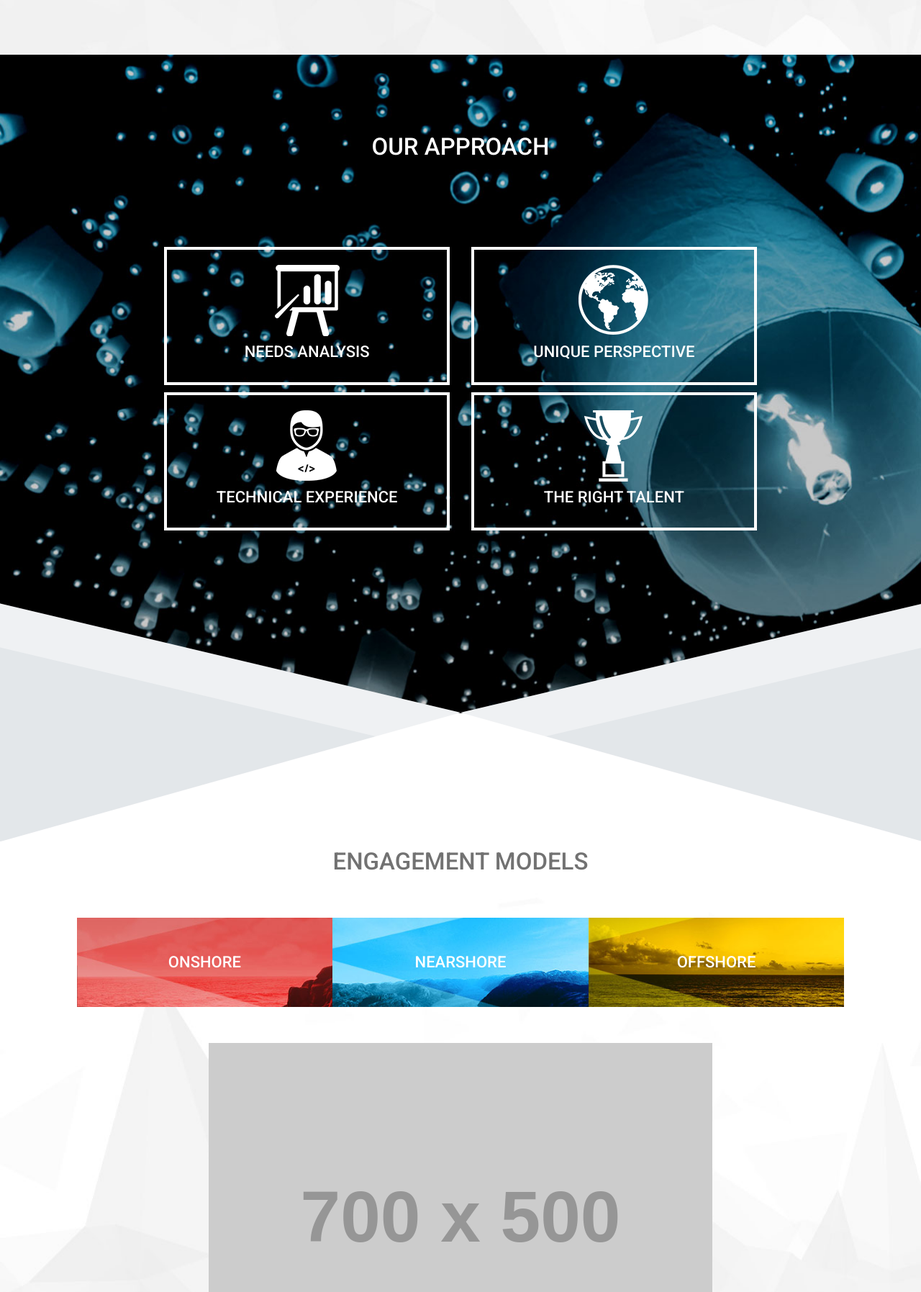
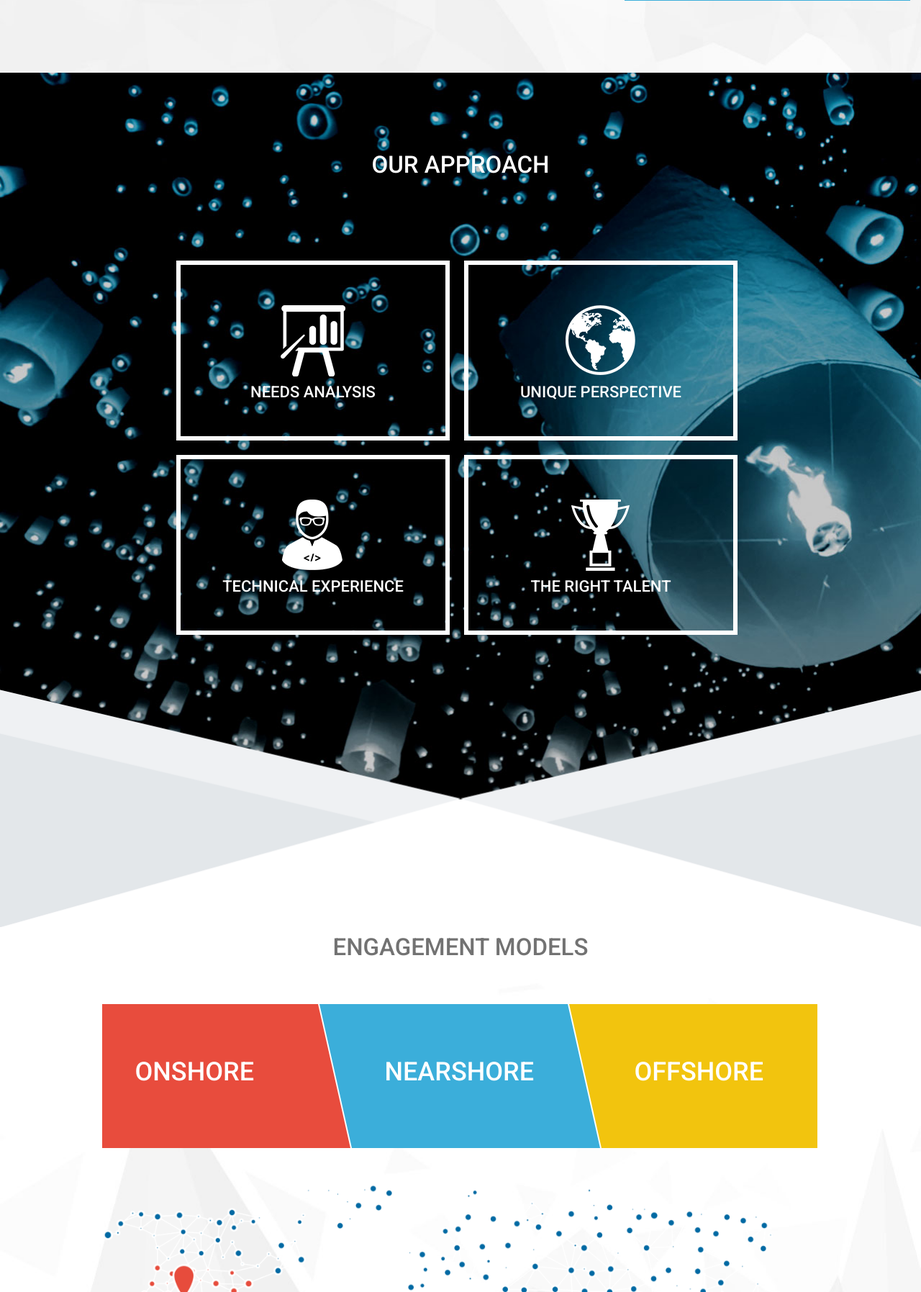
Before and after one commit to LauraDSJ/-_Adv2.0, a PHP site: page / in a window 1280 px wide. Shown: the part 3762-5557 px from the top of the page at 72% size. Run offline with PHP 8.4, Linux system fonts and the light colour scheme; grey boxes labelled with a size stand in for pictures from a placeholder-image service; some libraries are stand-ins or nearby versions.

Commit message:
Added the animated content for the last sections
added time-line / the map / and the sliding accordion

Commented the static content

```diff
--- a/css/content-style.css
+++ b/css/content-style.css
@@ -76,13 +76,13 @@ body {background: #999;}
 	100% { transform:rotate(360deg); opacity: 0;}
 }
 .section {width: 100%; padding: 50px 0;position: relative;}
-.box {position:absolute; width: 325px; height: 200px; -webkit-transition: all 0.5s;
+.box {position:absolute; width: 355px; height: 200px; -webkit-transition: all 0.5s;
 	-moz-transition: all 0.5s;
 	-o-transition: all 0.5s;
 	transition: all 0.5s; overflow: hidden;}
 
 	#box1:hover {
-		width: 925px;
+		width: 995px;
 
 		background:#e84c3d;
 		z-index: 105;
@@ -92,8 +92,8 @@ body {background: #999;}
 	#box1 .box-cont {background:#e84c3d;}
 
 
-	#box2 {left: 280px;
-		width: 365px; z-index: 101;	}
+	#box2 {left: 302px;
+		width: 390px; z-index: 101;	}
 		#box2 .box-skew {border-bottom: 200px solid #3baeda;}
 		#box2 .box-cont {background:#3baeda; }
 		#box2 .box-skew-l {
@@ -102,7 +102,7 @@ body {background: #999;}
 		}
 
 
-		#box3 {left: 605px; z-index: 102;	}
+		#box3 {left: 649px; z-index: 102;	}
 		#box3 .box-skew {border-bottom: 200px solid #f2c40e;}
 		#box3 .box-cont {background:#f2c40e;}
 		#box3 .box-skew-l {
@@ -110,13 +110,13 @@ body {background: #999;}
 		}
 
 		#box2:hover {
-			width: 925px;
+			width: 995px;
 			left: 0px;
 			z-index: 105;
 			background:#3baeda;
 		}
 		#box3:hover {
-			width: 925px;
+			width: 995px;
 			left: 0px;
 			z-index: 105;
 			background:#f2c40e;
@@ -124,7 +124,7 @@ body {background: #999;}
 
 
 
-		.box-cont { width: 275px; height: 200px; float: left;}
+		.box-cont { width: 300px; height: 200px; float: left;}
 
 		.box-skew {
 
@@ -149,7 +149,7 @@ body {background: #999;}
 				border: 6px solid white;
 				text-align: center; color:#fff; overflow: hidden;
 			}
-			.bsquare:hover {background:rgba(255,255,255,0.8); color:#3badda}
+			.bsquare:hover {background:rgba(255,255,255,0.9); color:#3badda}
 			#bsquare1 {left: 0px;top:0px;z-index: 113; }
 			#bsquare2 {left: 400px;top:0px;z-index: 112; }
 			#bsquare3 {left: 0px; top:270px;z-index: 111;}
@@ -178,11 +178,12 @@ body {background: #999;}
 				.box-cont:hover + .box-skew {display: none;}
 				.box-cont:hover .box-cont-title-s {padding-right: 50px;}
 
-				h1, h2, h3, h4, h5 {text-transform: uppercase;}
-				.centrise-t { height: 60%;
-					padding: 15% 20% 0;
-					text-align: center;
-					width: 60%;}
+				h1, h2, h3, h4, h5, h6 {text-transform: uppercase!important;}
+				.centrise-t {   height: 80%;
+    margin: 15% auto;
+
+    text-align: center;
+    width: 80%;}
 					.hiden-f {display: none;}
 
 					.bsquare:hover .hiden-f {display: inherit;}
@@ -197,7 +198,7 @@ body {background: #999;}
 					#icon-t-4 {background-image: url("img/our-approach-icon4-white.png");}
 					#bsquare4:hover #icon-t-4 {background-image: url("img/our-approach-icon4-b.png");}
 
-				#adv-map {width: 969px; height:500px;position: relative;}
+				#adv-map {width: 995px; height:500px;position: relative;margin:0 auto;}
 				.map-part {width: 33%; height: 80%; float: left;z-index: 299;}
 				#adv-map-img {width: 100%; height: 100%;
 					top:0px; left: 0px;background: url("img/map-america.png") no-repeat; background-size: 969px 500px;}
@@ -260,3 +261,6 @@ body {background: #999;}
 #tl-content6 .tl-c-img {background: url("img/tl-active-6.png") no-repeat 0 0;}
 #tl-content7 .tl-c-img {background: url("img/tl-active-7.png") no-repeat 0 0;}
 #tl-content8 .tl-c-img {background: url("img/tl-active-8.png") no-repeat 0 0;}
+
+#bs-container {position:relative; margin: 0 auto; width: 800px; height: 500px; }
+#box-container {position:relative; margin: 0 auto; width: 995px; height: 200px;}
--- a/index.php
+++ b/index.php
@@ -35,11 +35,15 @@
       <div class="container-fluid index-top-bg">
         <div class="row">
           <div class="col-lg-12 full-height center-element">
-          <!-- <img src="img/happify.png" alt="Happify Icon"> -->
+          <!-- <img src="img/happify.png" alt="Happify Icon">
+
+            ANIMATED HAPPIFY
+          -->
           <div id="adv-logo-a">
             <div id="logo_iner"></div>
             <div id="logo_outer"></div>
           </div>
+
         </div>
       </div><!--row-->
 
@@ -296,22 +300,60 @@
 
           <div class="separation-100"></div>
 
+         <!-- ANIMATED BOXES CONTENT -->
+
+          <div class="row" >
+
+            <div id="bs-container" class="">
+              <div class="bsquare bsquare1" id="bsquare1">
+                <div class="centrise-t">
+                  <div class="icon-t" id="icon-t-1"></div>
+                  <h6>Needs Analysis</h6>
+                  <p class="hiden-f">Before responding to an RFP, a key executive, meets with your IT executives to survey the unique requirements and pain points in your project pipeline.</p>
+                </div>
+              </div>
+              <div class="bsquare bsquare1" id="bsquare2">
+                <div class="centrise-t">
+                  <div class="icon-t" id="icon-t-2"></div>
+                  <h6>Unique Perspective</h6>
+                  <p class="hiden-f">The typical cultural, communication, and timing challenges of outsourcing are mitigated by the experience of our senior team members and the international fluency of our entire team: French, Spanish, Arabic and Berber.</p>
+                </div>
+              </div>
+              <div class="bsquare bsquare1" id="bsquare3">
+                <div class="centrise-t">
+                  <div class="icon-t" id="icon-t-3"></div>
+                  <h6>Technical Experience</h6>
+                  <p class="hiden-f">Our founders speak the language of IT executives and software architects. We understand how to package staff into the most appropriate configuration to best support in-house teams.</p>
+                </div>
+              </div>
+              <div class="bsquare bsquare1" id="bsquare4">
+                <div class="centrise-t">
+                  <div class="icon-t" id="icon-t-4"></div>
+                  <h6>The Right Talent</h6>
+                  <p class="hiden-f">With the explosion of APPs, PaaS, IaaS and the IoT markets, our founders were compelled to build production hubs on both sides of the world to help you meet the crushing demand.</p>
+                </div>
+              </div>
+            </div>
+          </div>
+
+
+<!--
           <div class="row">
             <div class="col-sm-4 col-sm-offset-2">
               <div class="text-center our-approach-btn">
                 <img src="img/our-approach-icon1-white.png" alt="Needs Analysis Icon">
                 <h6 class="text-uppercase text-white">Needs Analysis</h6>
               </div>
-        </div><!--col-sm-4-->
-
+            </div><!--col-sm-4
+<!--
             <div class="col-sm-4">
               <div class="text-center our-approach-btn">
                 <img src="img/our-approach-icon2-white.png" alt="Unique Perspective Icon">
                 <h6 class="text-uppercase text-white">Unique Perspective</h6>
               </div>
             </div><!--col-sm-4-->
-      </div><!--row-->
-
+         <!-- </div><!--row-->
+<!--
           <div class="row">
             <div class="col-sm-4 col-sm-offset-2">
               <div class=" text-center our-approach-btn">
@@ -319,14 +361,15 @@
                 <h6 class="text-uppercase text-white">Technical Experience</h6>
               </div>
             </div><!--col-sm-4-->
-
+<!--
             <div class="col-sm-4">
               <div class=" text-center our-approach-btn">
                 <img src="img/our-approach-icon4-white.png" alt="The Right Talent Icon">
                 <h6 class="text-uppercase text-white">The Right Talent</h6>
               </div>
             </div><!--col-sm-4-->
-      </div><!--row-->
+          <!--</div><!--row-->
+
 
           <div class="separation-100"></div>
 
@@ -356,18 +399,66 @@
 
           <div class="separation-50"></div>
 
+
+
+
           <!--Buttons for desktop / laptop -->
           <div class="row visible-lg visible-md">
             <div class="col-xs-10 col-xs-offset-1">
               <div class="row">
-            <div class="col-xs-4 text-center no-padding">
-              <a href="#a" class="text-uppercase model-btn" id="onshore-btn"><h6>Onshore</h6></a>
+
+
+
+     <div id="box-container">
+                <div id="box1" class="box">
+
+        <div class="box-cont">
+          <div class="box-cont-title-s">
+            <h1>ONSHORE</h1>
+
+          </div><div class="box-cont-text-s">Our onshore consulting services provide our clients access to expertise not available in-house, such as advisory solutions and systems architecture, IT Support, UX Design, and Security Assessment.
+        </div>
+      </div>
+      <div class="box-skew"></div>
+    </div>
+    <div id="box2" class="box">
+      <div class="box-skew-l"></div>
+      <div class="box-cont">
+        <div class="box-cont-title-s">
+          <h1>NEARSHORE</h1>
+        </div>
+        <div class="box-cont-text-s">
+          Our nearshore model works very well for customers who are looking to have strong control over their resources and closely manage their day-to-day progress and efficiency.
+          This model keeps our team within 3 times zones of a client’s location, providing quality talent, fast response times, and similar cultures. Additionally, for our clients based in North America, the NAFTA free trade agreement allows for relaxed travel restrictions, legal protections, and intellectual property protections.
+
+        </div>
+      </div>
+      <div class="box-skew"></div>
+
+    </div>
+    <div id="box3" class="box">
+      <div class="box-skew-l"></div>
+      <div class="box-cont">
+        <div class="box-cont-title-s"><h1>OFFSHORE</h1></div>
+        <div class="box-cont-text-s">
+          Our offshore model complements our nearshore outsourcing offering, allowing us to be available globally and provide clients with continuous production. Our 2 hubs also allow us to serve as both onshore and offshore development centers depending on our client’s needs.
+
+        </div>
+      </div>
+
+    </div>
+    </div>
+
+
+
+                <!-- <div class="col-xs-4 text-center no-padding">
+   <!--               <a href="#a" class="text-uppercase model-btn" id="onshore-btn"><h6>Onshore</h6></a>
                 </div><!--col-xs-4-->
-
+<!--
                 <div class="col-xs-4 text-center no-padding">
                   <a href="#a" class="text-uppercase model-btn" id="nearshore-btn"><h6>Nearshore</h6></a>
                 </div><!--col-xs-4-->
-
+<!--
                 <div class="col-xs-4 text-center no-padding">
                   <a href="#a" class="text-uppercase model-btn" id="offshore-btn"><h6>Offshore</h6></a>
                 </div><!--col-xs-4-->
@@ -398,7 +489,22 @@
 
           <div class="row">
             <div class="col-lg-12 text-center">
-          <img src="http://placehold.it/700x500">
+
+
+                <div id="adv-map">
+      <div class="map-part" id="map-part1">
+      <div class="region-n"><h1>AMERICA</h1></div>
+      </div>
+      <div class="map-part" id="map-part2">
+        <div class="region-n"><h1>EUROPE</h1></div>
+      </div>
+      <div class="map-part" id="map-part3">
+        <div class="region-n"><h1>ASIA</h1></div>
+      </div>
+      <div id="adv-map-img"></div>
+    </div>
+
+
             </div>
           </div><!--row-->
 
@@ -572,7 +678,63 @@
 
       <div class="row">
         <div class="col-lg-12 text-center">
-          <img src="http://placehold.it/700x500">
+
+
+
+            <div class="timeline">
+  <div class="tl-element" id="tl-element-1">
+  </div>
+  <div class="tl-element" id="tl-element-2">
+  </div>
+  <div class="tl-element" id="tl-element-3">
+  </div>
+  <div class="tl-element" id="tl-element-4">
+  </div>
+  <div class="tl-element" id="tl-element-5">
+  </div>
+  <div class="tl-element" id="tl-element-6">
+  </div>
+  <div class="tl-element" id="tl-element-7">
+  </div>
+  <div class="tl-element" id="tl-element-8">
+  </div>
+  <div class="tl-content" id="tl-content1">
+    <div class="tl-c-img"></div>
+    <p>Advancio seed planted</p>
+  </div>
+  <div class="tl-content" id="tl-content2">
+    <div class="tl-c-img"></div>
+    <p>Offered IT Consulting and Project Management Service</p>
+  </div>
+  <div class="tl-content" id="tl-content3">
+    <div class="tl-c-img"></div>
+    <p>Incorporated and developed White Label SaaS for insurance business operations and IT</p>
+  </div>
+  <div class="tl-content" id="tl-content4">
+    <div class="tl-c-img"></div>
+    <p>Initiated Web Development and Custom Software Development services</p>
+  </div>
+  <div class="tl-content" id="tl-content5">
+    <div class="tl-c-img"></div>
+    <p>Began offering Cloud SaaS products</p>
+  </div>
+  <div class="tl-content" id="tl-content6">
+    <div class="tl-c-img"></div>
+    <p>Opened our 1st Production Hub in Casablanca, Morocco, and initiated nearShore model for Europe, Middle East, and French-speaking countries</p>
+  </div>
+  <div class="tl-content" id="tl-content7">
+    <div class="tl-c-img"></div>
+    <p>Opened our 2nd Production Hub in Ensenada, Mexico</p>
+  </div>
+  <div class="tl-content" id="tl-content8">
+    <div class="tl-c-img"></div>
+    <p>Started the Advancio Academy designed to incubate young IT talent living around our hubs</p>
+  </div>
+</div>
+
+
+
+
         </div>
       </div><!--row-->
 
```
Lines whose indentation alone changed are shown as unchanged.
